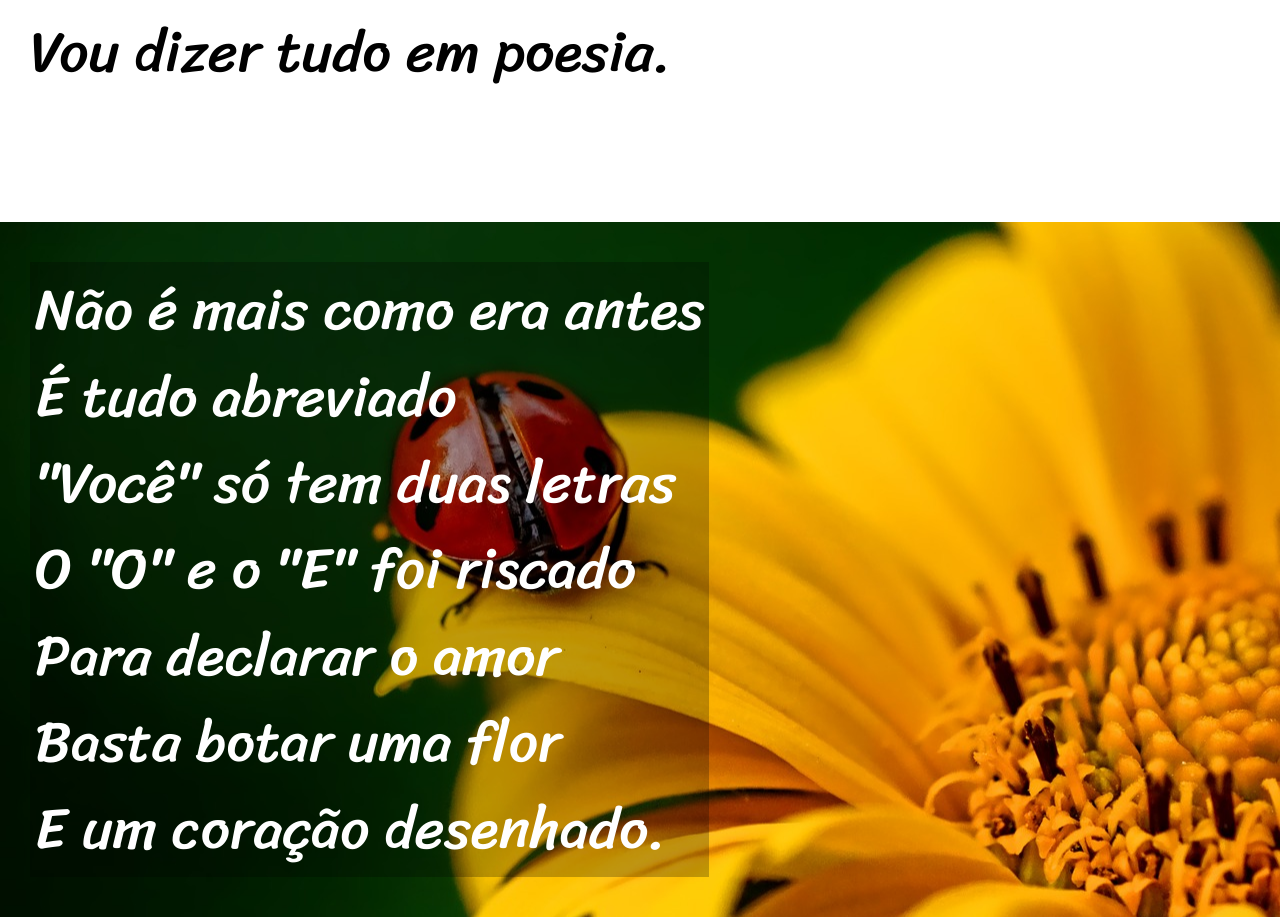
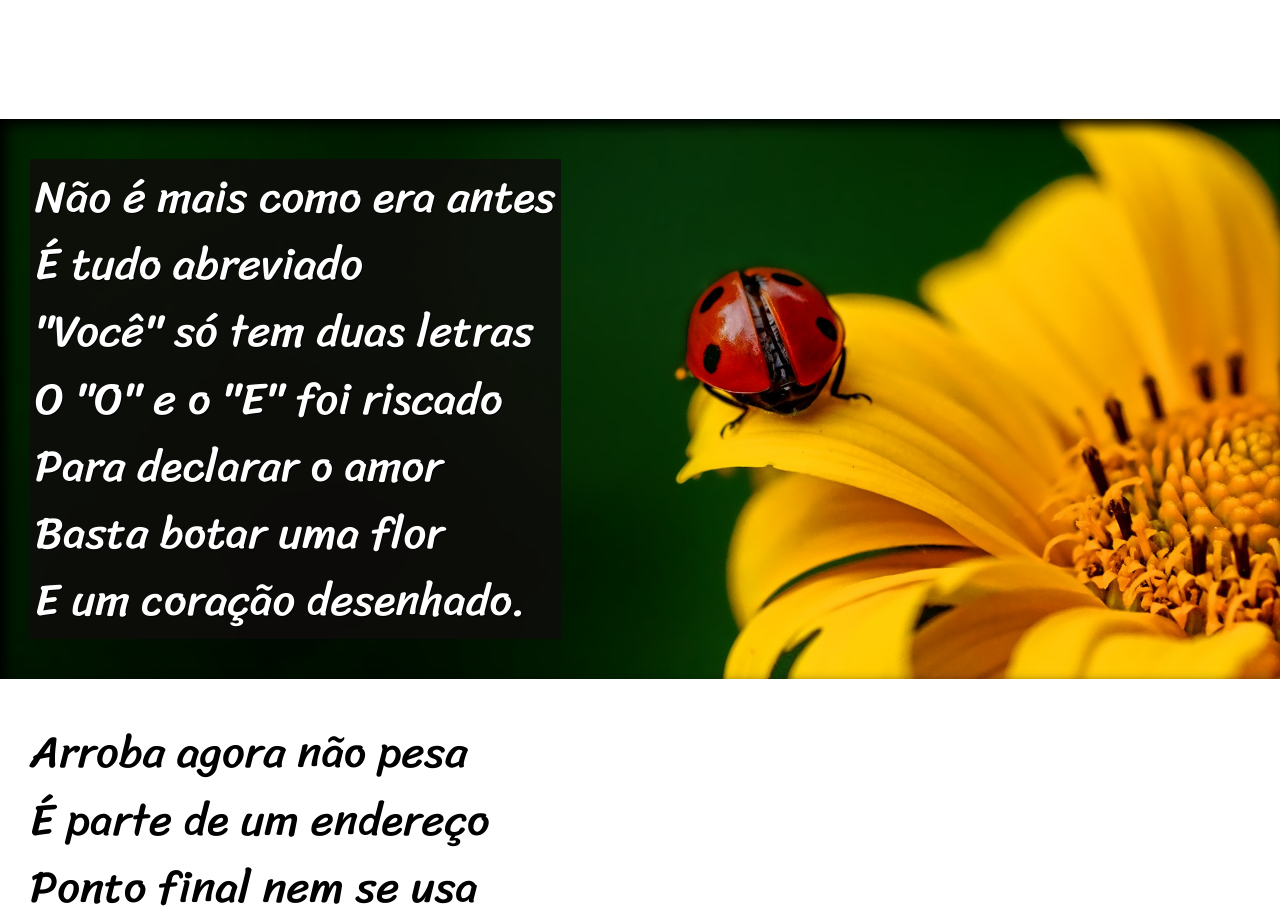
Before and after one commit to MarcoAGuimaraes/html-css, a plain HTML site: page exercicios/Desafio012/ProjetoCordelModerno/index.html in a window 1280 px wide. Shown: the part 868-1785 px from the top of the page. Drawn offline with Linux system fonts and the light colour scheme.

Commit message:
Finalizando efeito paralax

```diff
--- a/exercicios/Desafio012/ProjetoCordelModerno/estilo/style.css
+++ b/exercicios/Desafio012/ProjetoCordelModerno/estilo/style.css
@@ -32,7 +32,7 @@ header > h1 {
     padding-top: 50px;
     font-variant: small-caps;
     font-family: var(--fonte2);
-    font-size: 8vw;
+    font-size: 10vw;
 }
 header > p {
     padding: 50px;
@@ -54,10 +54,10 @@ section {
     line-height: 1.5em;
     padding-left: 30px;
     font-family: var(--fonte3);
-    font-size: 4.5vw;
+    font-size: 3.5vw;
 }
 section > p {
-    padding-bottom: 1.5em ;
+    padding-bottom: 2em ;
 }
 section.normal {
     background-color: white;
@@ -66,19 +66,25 @@ section.normal {
 section.imagem {
     background-color: rgb(51,51,51);
     color: white;
+    box-shadow: inset 6px 6px 13px 0px black;
+    background-size: cover;
+    background-attachment: fixed ;
 }
 section.imagem > p {
    /* width: 400px;*/
     display: inline-block;
     padding: 5px;
-    background-color: rgba(0,0,0,0.250);
+    background-color: rgba(15, 12, 12, 0.801);
+    text-shadow: 1px 1px 0 black;
 }
 section#img01 {
     background-image: url(../imagens/background001.jpg);
     background-position: right center;
+
 }
 section#img02 {
     background-image: url(../imagens/background002.jpg) ;
+
 }
 
 /* Footer -------------------------------*/
```
